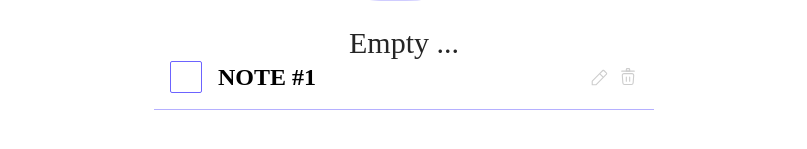
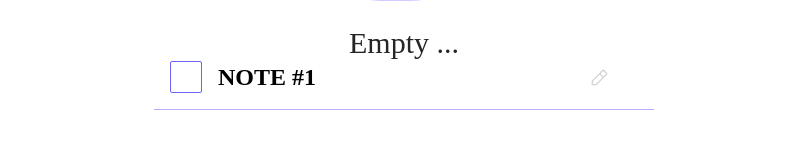
Before and after one commit to hesam-rahimi/todo-project, a React (Vite) app: page / in a window 1280 px wide. Shown: the part 465-614 px from the top of the page, without its empty margins (236-1043 px from the left). Built offline with nearby package versions, Linux system fonts and the light colour scheme.

Commit message:
edit trash icon

```diff
--- a/src/public/icons/TrashIcon.jsx
+++ b/src/public/icons/TrashIcon.jsx
@@ -1,13 +1,10 @@
 function TrashIcon({ className }) {
   return (
     <svg xmlns="http://www.w3.org/2000/svg" className={className} fill="none" viewBox="0 0 18 18">
-      <path
-        stroke="#CDCDCD"
-        d="M3.874 7.615A1.5 1.5 0 015.37 6h7.26a1.5 1.5 0 011.496 1.615l-.52 6.75a1.5 1.5 0 01-1.495 1.385H5.889a1.5 1.5 0 01-1.496-1.385l-.519-6.75z"
-      ></path>
-      <path stroke="#CDCDCD" strokeLinecap="round" d="M14.625 3.75H3.375"></path>
-      <path stroke="#CDCDCD" d="M7.5 2.25a.75.75 0 01.75-.75h1.5a.75.75 0 01.75.75v1.5h-3v-1.5z"></path>
-      <path stroke="#CDCDCD" strokeLinecap="round" d="M10.5 9v3.75M7.5 9v3.75"></path>
+      <path d="M3.874 7.615A1.5 1.5 0 015.37 6h7.26a1.5 1.5 0 011.496 1.615l-.52 6.75a1.5 1.5 0 01-1.495 1.385H5.889a1.5 1.5 0 01-1.496-1.385l-.519-6.75z"></path>
+      <path strokeLinecap="round" d="M14.625 3.75H3.375"></path>
+      <path d="M7.5 2.25a.75.75 0 01.75-.75h1.5a.75.75 0 01.75.75v1.5h-3v-1.5z"></path>
+      <path strokeLinecap="round" d="M10.5 9v3.75M7.5 9v3.75"></path>
     </svg>
   );
 }
```
